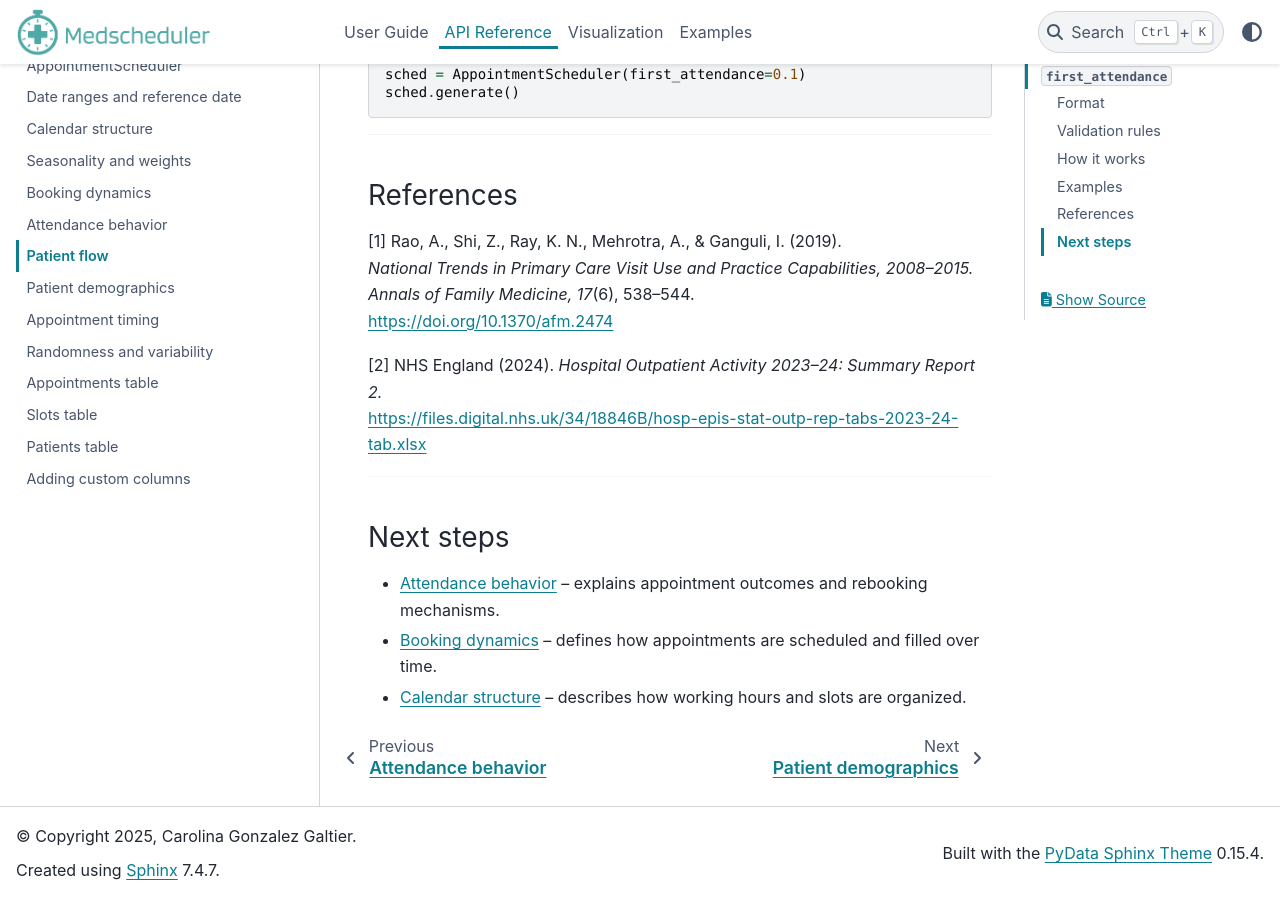
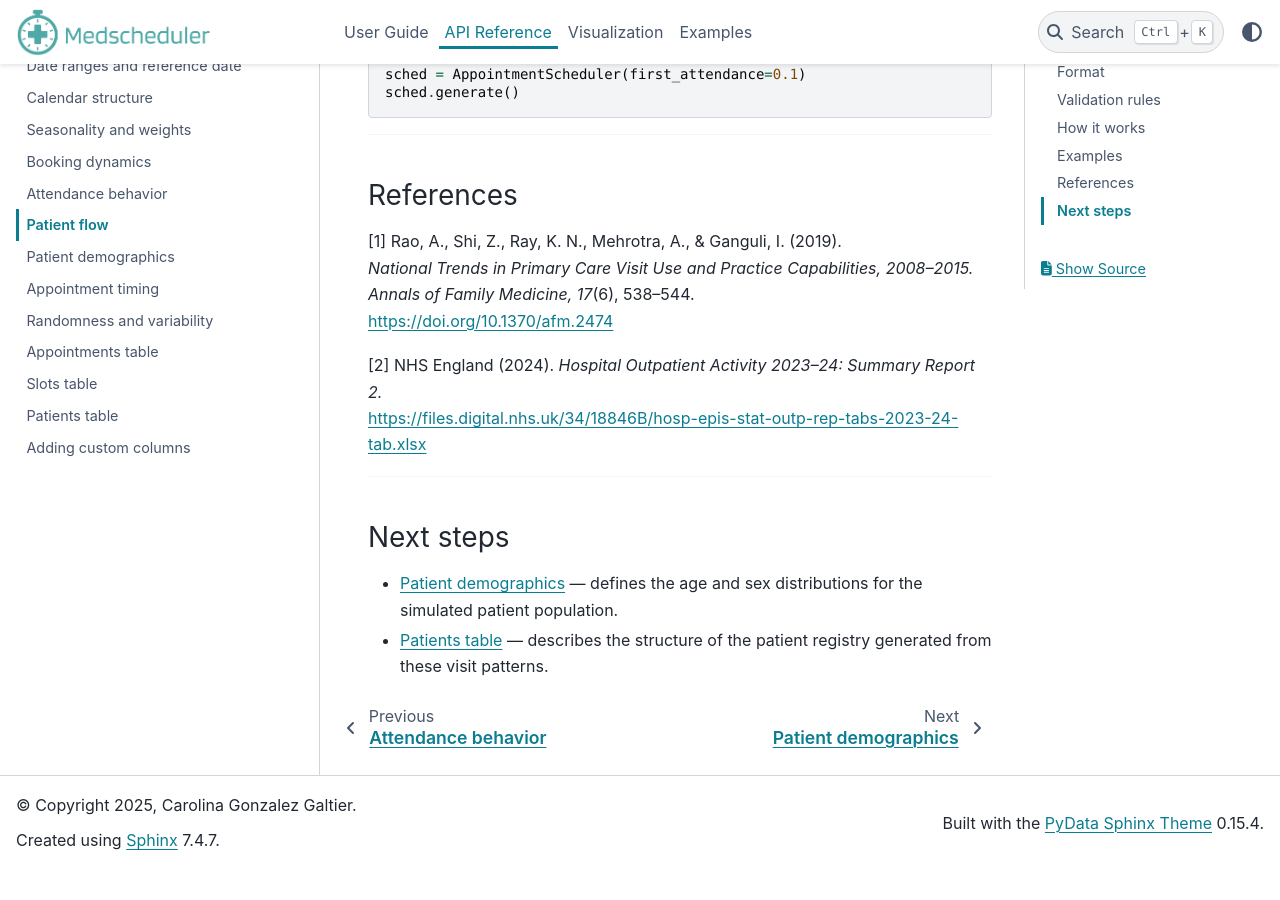
Before and after one commit to carogaltier/medscheduler, a Sphinx documentation site: the page built from docs/api-reference/patient_flow.md, in a window 1280 px wide and 900 px high, scrolled down 2992 px. Built offline with Sphinx 7.4.7 and the PyData theme 0.15.4, drawn with Linux system fonts in a browser that asks for light colours; after the commit the page ends 3861 px from its top, so only the background shows below that.

Commit message:
Update patient_flow.md

```diff
--- a/docs/api-reference/patient_flow.md
+++ b/docs/api-reference/patient_flow.md
@@ -103,6 +103,5 @@ sched.generate()
 
 ### Next steps
 
-- {doc}`attendance_behavior` – explains appointment outcomes and rebooking mechanisms.
-- {doc}`booking_dynamics` – defines how appointments are scheduled and filled over time.
-- {doc}`calendar_structure` – describes how working hours and slots are organized.
+- {doc}`patient_demographics` — defines the age and sex distributions for the simulated patient population.
+- {doc}`patients_table` — describes the structure of the patient registry generated from these visit patterns.
```
